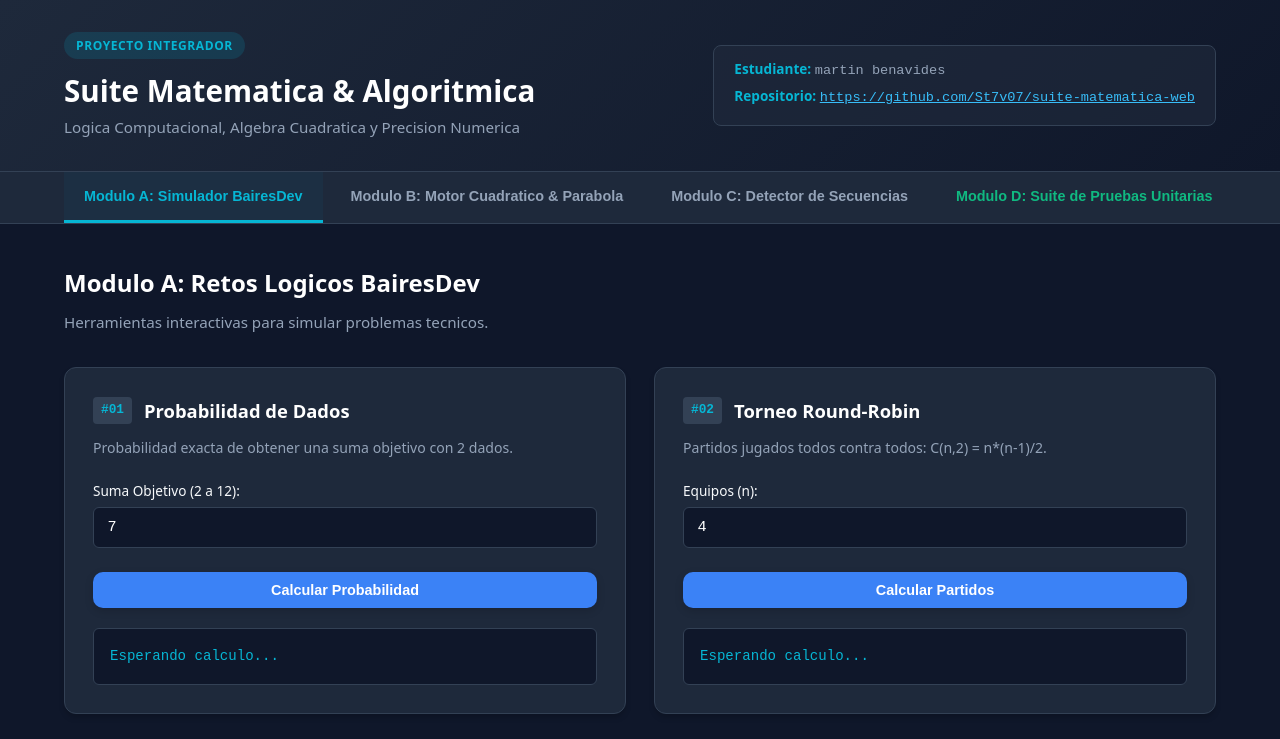
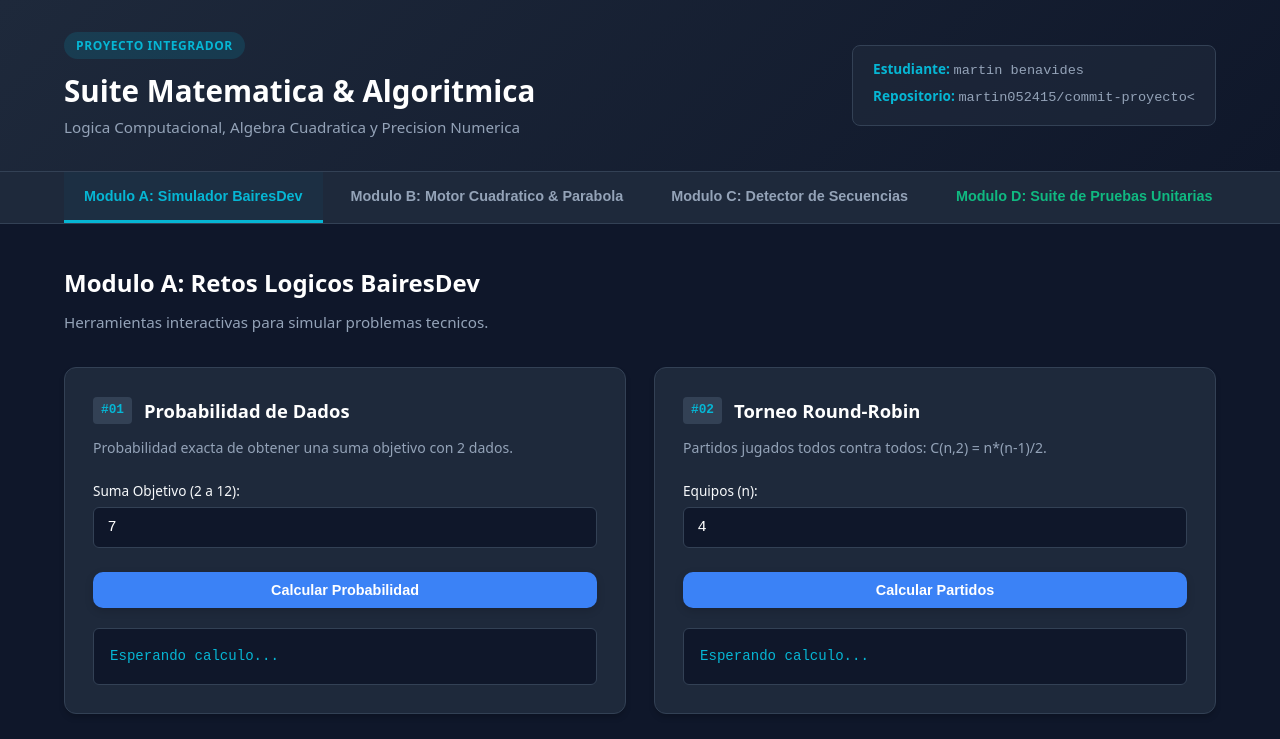
Before and after one commit to martin052415/commit-proyecto, a plain HTML site: page index.html in a window 1280 px wide. Shown: the top 739 px of the page. Drawn offline with Linux system fonts and the light colour scheme.

Commit message:
Update index.html

```diff
--- a/index.html
+++ b/index.html
@@ -18,7 +18,7 @@
       <div class="student-info">
         <div class="info-tag"><strong>Estudiante:</strong> <span class="placeholder">martin benavides</span></div>
 
-        <div class="info-tag"><strong>Repositorio:</strong> <span class="placeholder"><a href="https://github.com/St7v07/suite-matematica-web" target="_blank" rel="noopener noreferrer" style="color: #38bdf8; text-decoration: underline; word-break: break-all;">https://github.com/St7v07/suite-matematica-web</a></span></div>
+        <div class="info-tag"><strong>Repositorio:</strong> <span class="placeholder">martin052415/commit-proyecto<</a></span></div>
 
       </div>
     </div>
```
